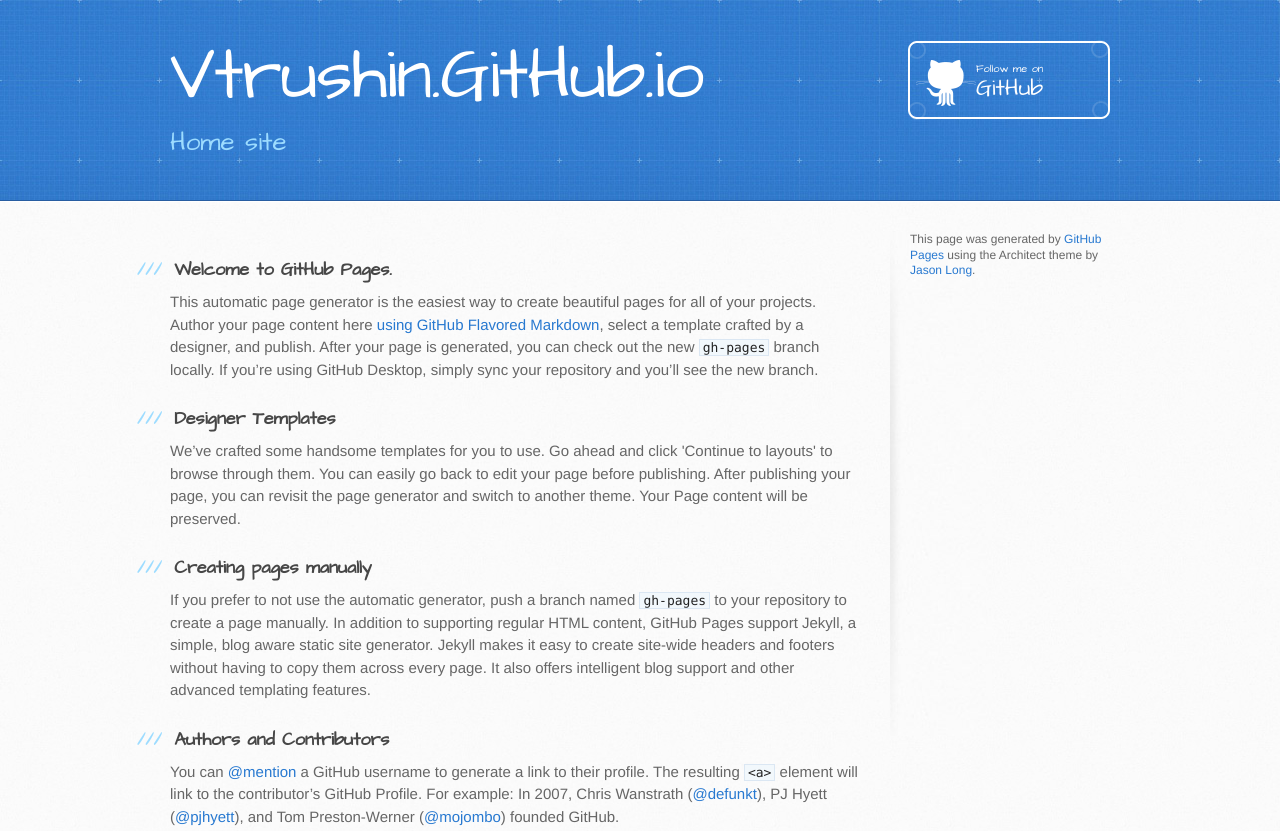
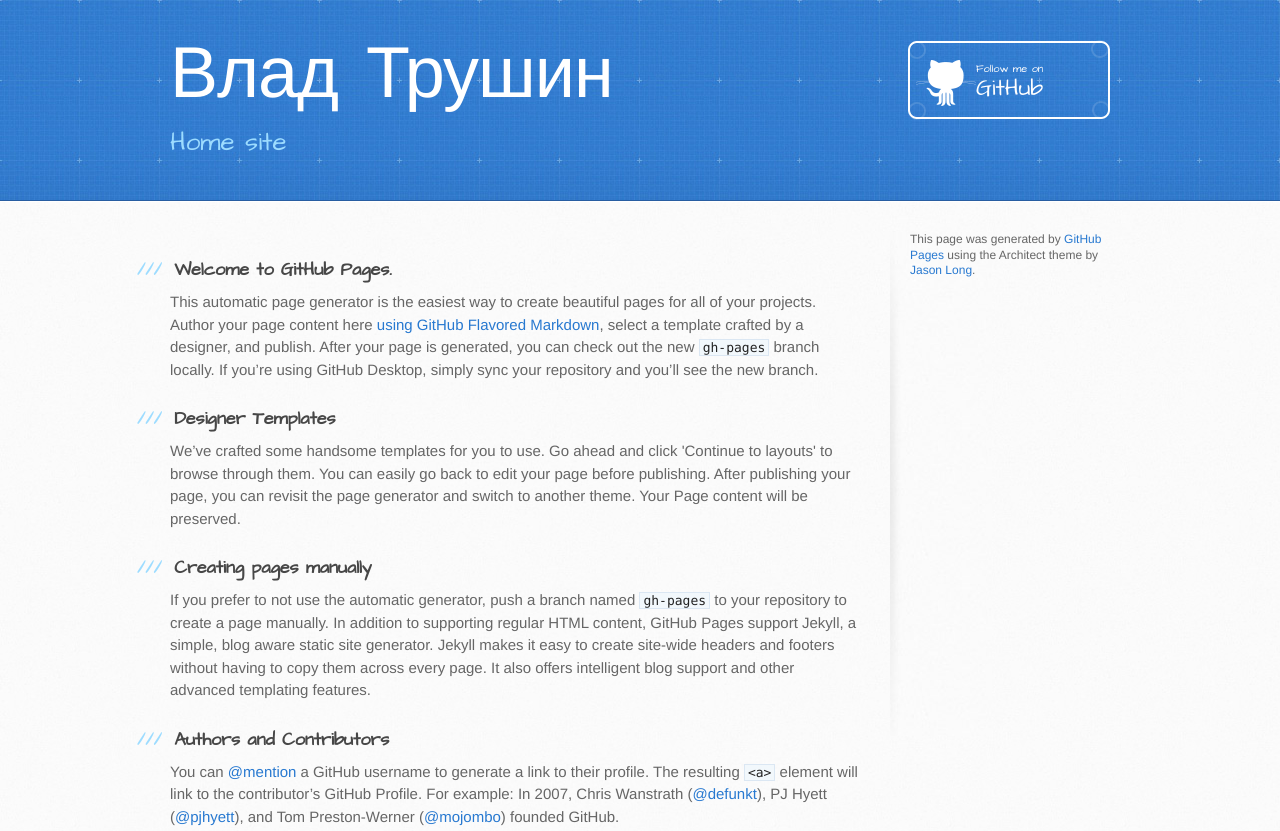
Before and after one commit to vtrushin/vtrushin.github.io, a plain HTML site: page index.html in a window 1280 px wide. Shown: the top 831 px of the page. Drawn offline with Linux system fonts and the light colour scheme.

Commit message:
Update index.html

```diff
--- a/index.html
+++ b/index.html
@@ -13,13 +13,13 @@
     <script src="//html5shiv.googlecode.com/svn/trunk/html5.js"></script>
     <![endif]-->
 
-    <title>Vtrushin.GitHub.io by vtrushin</title>
+    <title>Влад Трушин</title>
   </head>
 
   <body>
     <header>
       <div class="inner">
-        <h1>Vtrushin.GitHub.io</h1>
+        <h1>Влад Трушин</h1>
         <h2>Home site</h2>
         <a href="https://github.com/vtrushin" class="button"><small>Follow me on</small> GitHub</a>
       </div>
```
